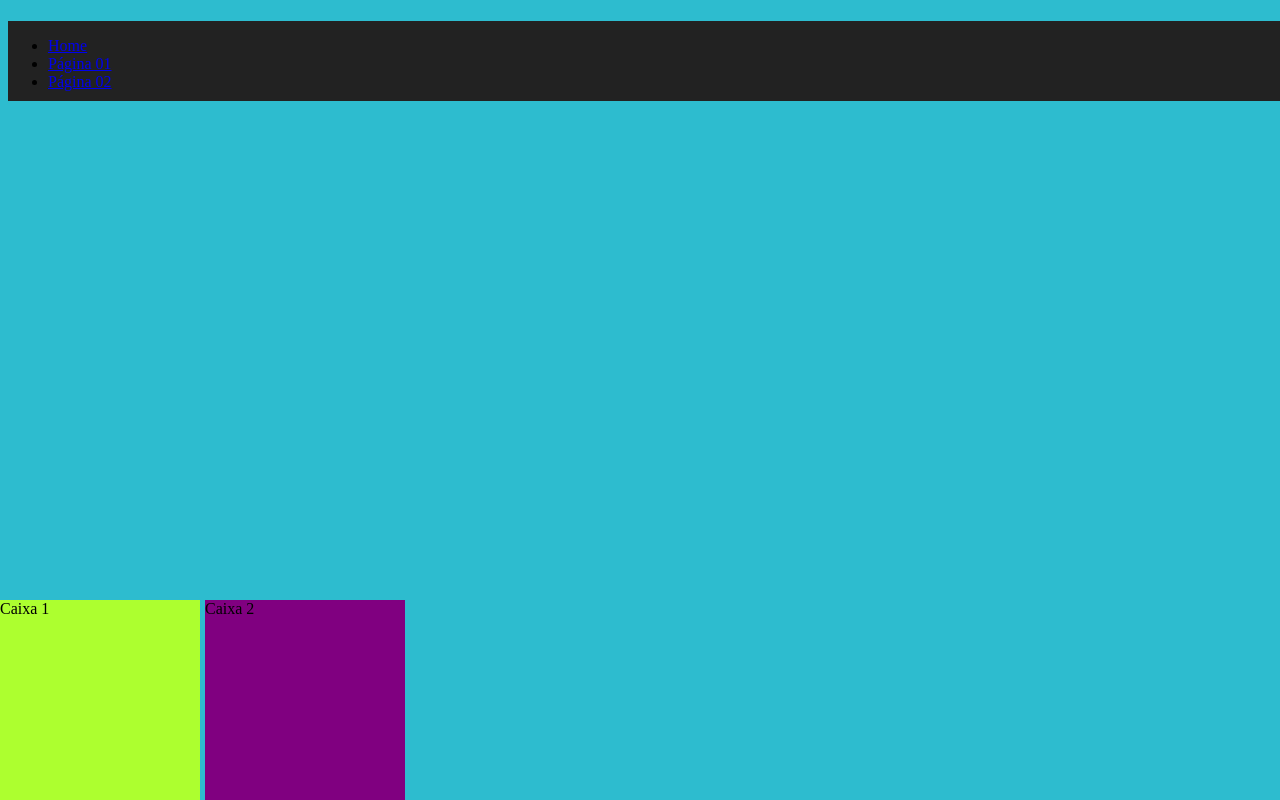
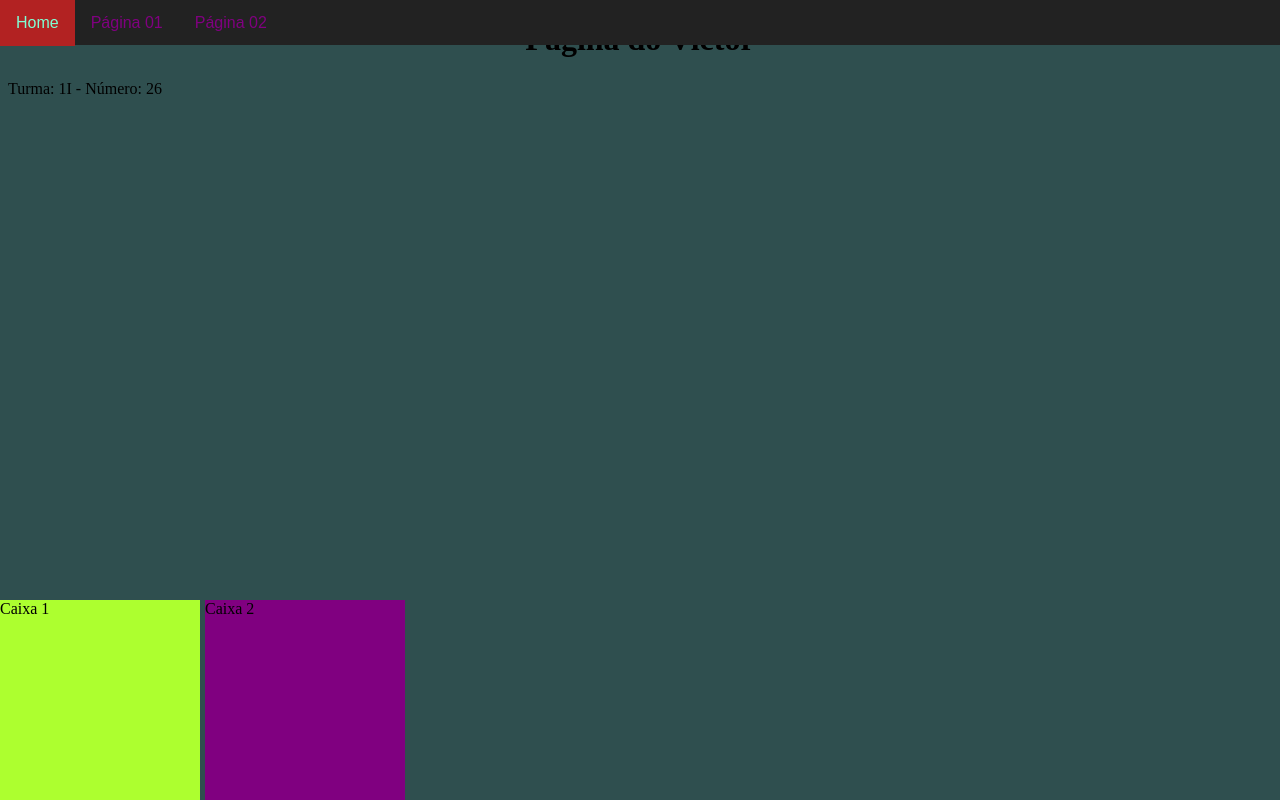
Before and after one commit to VictorAdRoSi/primeiroi_2t, a plain HTML site: page index.html in a window 1280 px wide. Drawn offline with Linux system fonts and the light colour scheme.

Commit message:
Aula 10-08

```diff
--- a/estilo.css
+++ b/estilo.css
@@ -1,5 +1,5 @@
 body {
-  background: rgba(39, 186, 206, 0.967);
+  background: darkslategrey;
 }
 h1 {
   text-align: center;
@@ -23,6 +23,30 @@ h1 {
 .menuPrincipal {
   position: absolute;
   width: 100%;
-  height: 80px;
+  height: 45px;
   background: rgb(34, 34, 34);
+  font-family: Arial, Helvetica, sans-serif;
+  top: 0;
+  left: 0;
+
 }
+nav ul {
+  list-style-type: none;
+  margin: 0;
+  padding: 0;
+  overflow: 0;
+}
+li {
+  float: left;
+}
+li a{
+  display: block;
+  color: purple;
+  text-align: center;
+  padding: 14px 16px;
+  text-decoration: none;
+}
+li a:hover {
+background: firebrick;
+color: aquamarine;
+}
```
